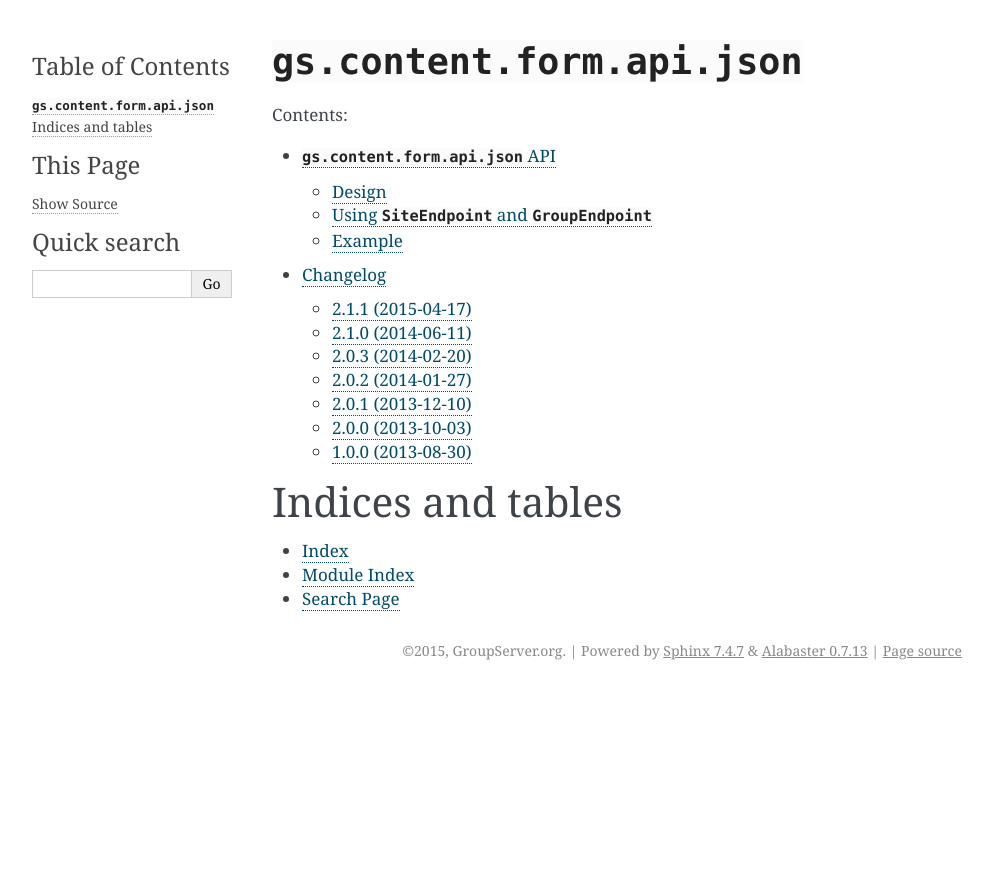
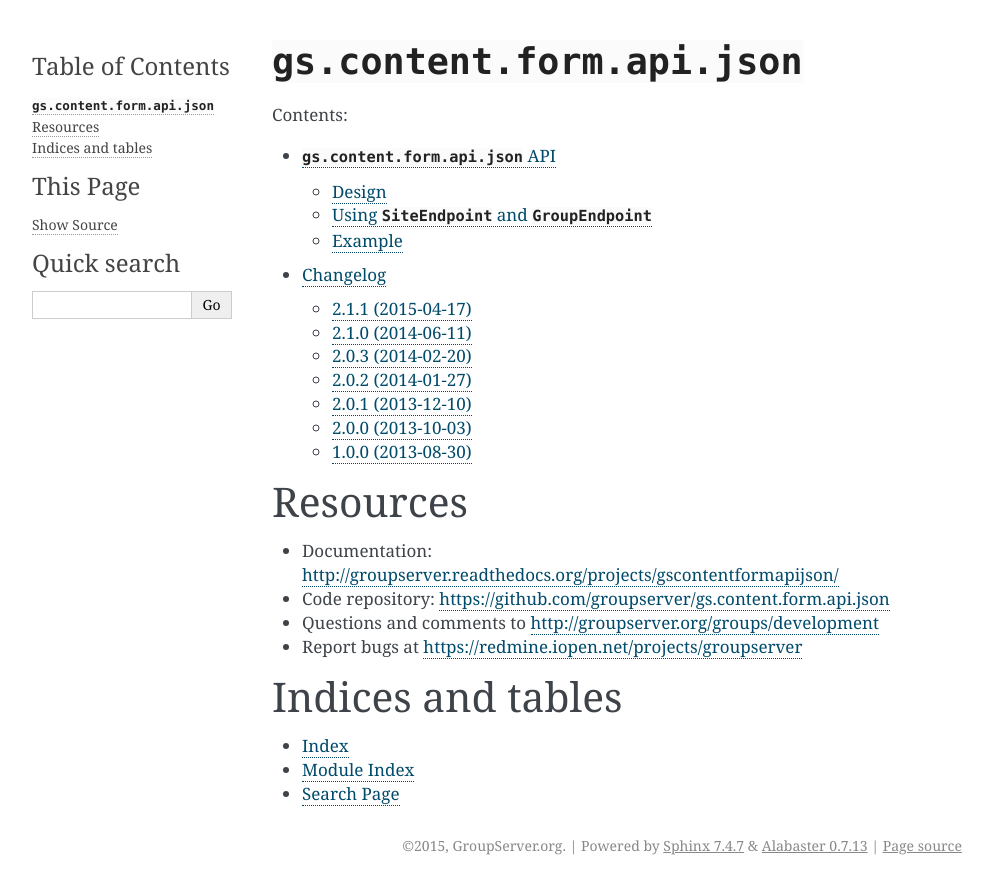
Before and after one commit to groupserver/gs.content.form.api.json, a Sphinx documentation site: the page built from docs/index.rst, in a window 1280 px wide. Shown: the top 894 px of the page, without its empty margins (148-1141 px from the left). Built offline with Sphinx 7.4.7, drawn with Linux system fonts in a browser that asks for light colours.

Commit message:
Pointing at Read the Docs for the documenation

```diff
--- a/README.rst
+++ b/README.rst
@@ -25,6 +25,8 @@
 Resources
 =========
 
+- Documentation:
+  http://groupserver.readthedocs.org/projects/gscontentformapijson/
 - Code repository:
   https://github.com/groupserver/gs.content.form.api.json
 - Questions and comments to
--- a/docs/index.rst
+++ b/docs/index.rst
@@ -9,6 +9,17 @@
    api
    HISTORY
 
+Resources
+=========
+
+- Documentation:
+  http://groupserver.readthedocs.org/projects/gscontentformapijson/
+- Code repository:
+  https://github.com/groupserver/gs.content.form.api.json
+- Questions and comments to
+  http://groupserver.org/groups/development
+- Report bugs at https://redmine.iopen.net/projects/groupserver
+
 Indices and tables
 ==================
 
```
